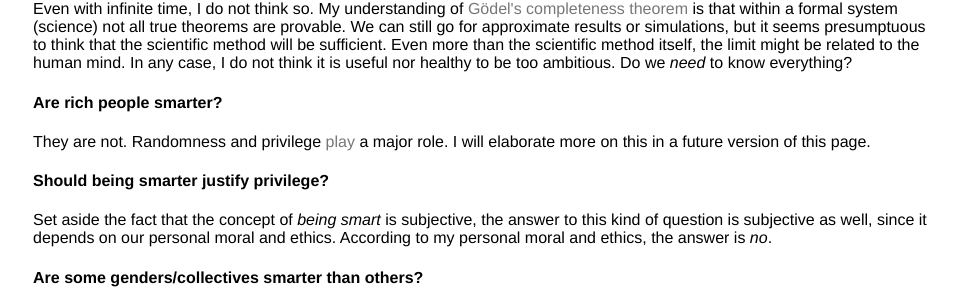
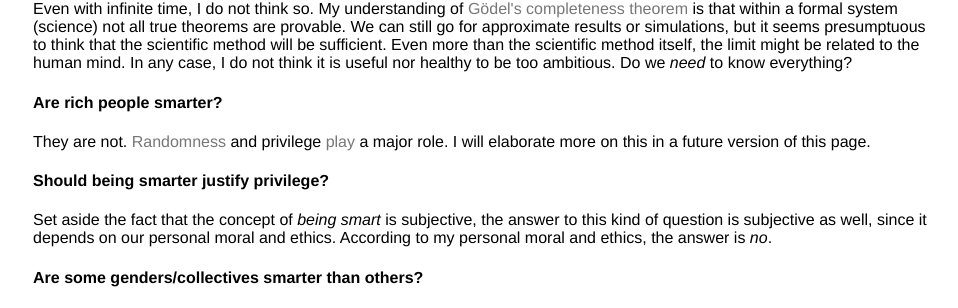
Before and after one commit to mbaityje/mbaityje.github.io, a Jekyll site: the page built from ufaq/index.html, in a window 1280 px wide and 900 px high, scrolled down 1423 px. Shown: the part 127-435 px from the top of the window, without its empty margins (159-1117 px from the left). Built offline with Jekyll 4.4.1, drawn with Linux system fonts in a browser that asks for light colours.

Commit message:
More changes

```diff
--- a/research/index.html
+++ b/research/index.html
@@ -1,4 +1,4 @@
----
+	---
 layout: default
 title: Research
 ---
@@ -69,7 +69,7 @@ title: Research
 				<h3>Predicting Toxicity</h3>
 			</td>
 			<td style="width:50%;">
-				<h3>High-dimensional activated dynamics</h3>
+				<h3>High-Dimensional Activated Dynamics</h3>
 			</td>
 		</tr>
 
@@ -106,7 +106,7 @@ title: Research
 	 	<!-- THIRD ROW titles-->
   		<tr  style="vertical-align: top;">
 			<td style="width:50%;">
-				<h3>Invasions in blue-green ecosystems</h3>
+				<h3>Invasions in Blue-Green Ecosystems</h3>
 			</td>
 			<td style="width:50%;">
 				<h3>Community Detection</h3>
--- a/ufaq/index.html
+++ b/ufaq/index.html
@@ -50,7 +50,7 @@ title: UFAQ
 		<h4>Are rich people smarter?</h4>
 		They are not.
 		<!-- Even though this should be self-evident (except for those whose agenda is helped by this kind of retorics), let me point to a <a href="https://www.sciencedirect.com/science/article/pii/S0022053103000243?casa_token=SCPi63BgIyYAAAAA:h8FRSsHISgIV0pQqWh0BCRKtUVrfHGC43d0NhbB2mjlxT_jgsMkI_Ww_5X9sbfFj2Bc0DYRHXA"> nice paper </a> by Levy (sadly it is published for profit, but at least it's not behind a paywall) showing that the ability of the richest can be upper-bounded by a low value. -->
-		Randomness and privilege <a href="https://www.sciencedirect.com/science/article/abs/pii/S0022053103000243">play</a> a major role. I will elaborate more on this in a future version of this page.
+		<a href="https://www.worldscientific.com/doi/abs/10.1142/S0219525918500145">Randomness</a> and privilege <a href="https://www.sciencedirect.com/science/article/abs/pii/S0022053103000243">play</a> a major role. I will elaborate more on this in a future version of this page.
 
 		<h4>Should being smarter justify privilege?</h4>
 		Set aside the fact that the concept of <em>being smart</em> is subjective, the answer to this kind of question is subjective as well, since it depends on our personal moral and ethics. According to my personal moral and ethics, the answer is <em>no</em>.
```
